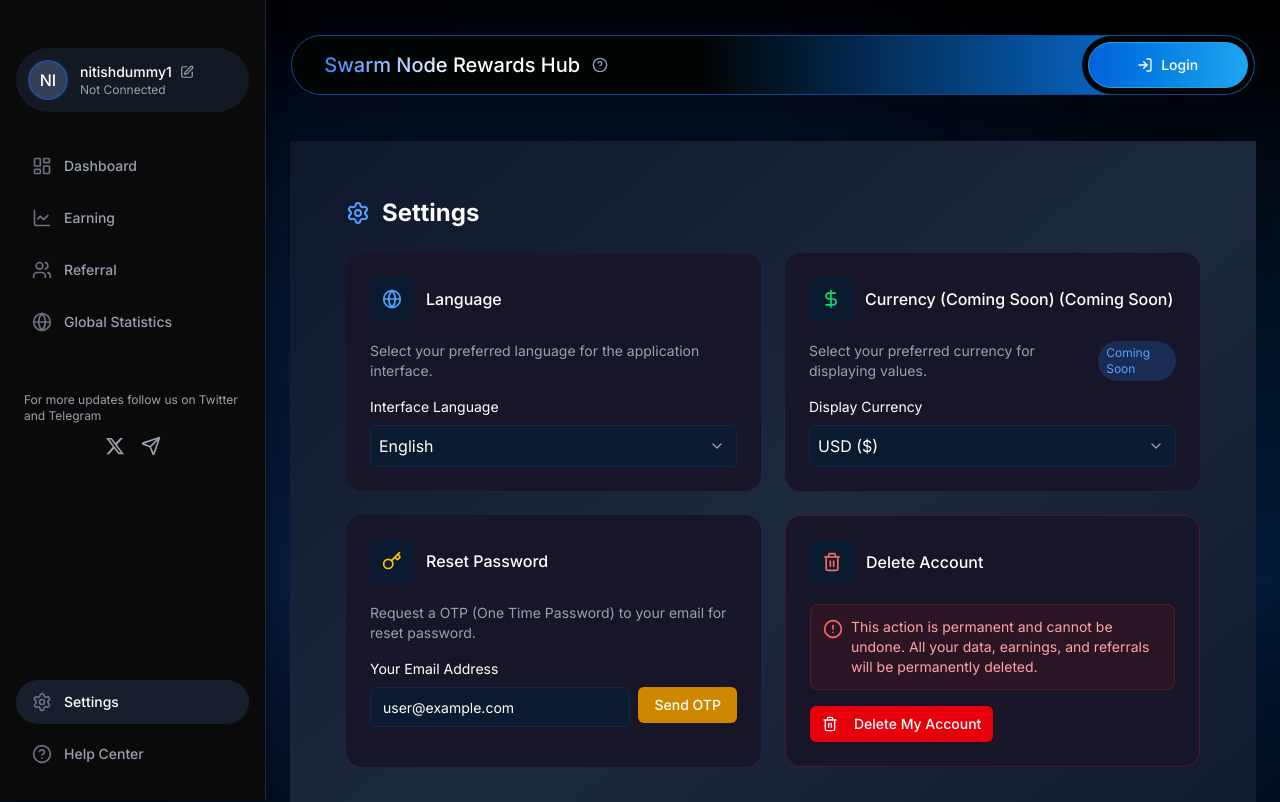
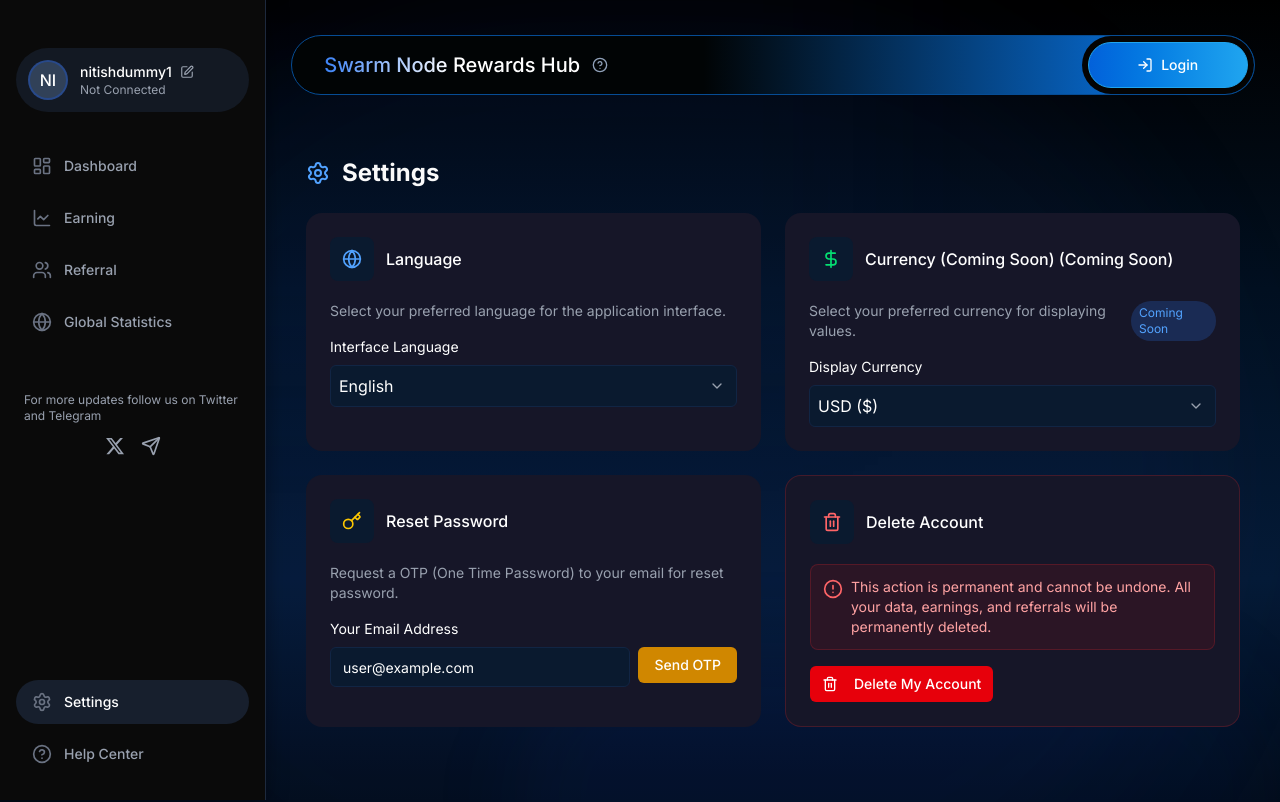
Before and after one commit to nitishmeswal/swarm, a Next.js app: page /settings in a window 1280 px wide. Shown: the top 802 px of the page. Built offline with nearby package versions, Linux system fonts and the light colour scheme.

Commit message:
settings-page-fix

```diff
--- a/src/app/settings/page.tsx
+++ b/src/app/settings/page.tsx
@@ -1,8 +1,8 @@
-import Settings from '@/components/Settings';
+import Settings from "@/components/Settings";
 
 export default function SettingsPage() {
   return (
-    <div className="min-h-screen bg-gradient-to-br from-slate-900 via-slate-800 to-slate-900 p-4 sm:p-6 lg:p-8">
+    <div className="min-h-screen">
       <Settings />
     </div>
   );
--- a/src/components/Settings.tsx
+++ b/src/components/Settings.tsx
@@ -459,7 +459,8 @@ const Settings: React.FC = () => {
       console.log("Redirecting to home page...");
     } catch (error: unknown) {
       console.error("Delete account error:", error);
-      const errorMessage = error instanceof Error ? error.message : 'Unknown error occurred';
+      const errorMessage =
+        error instanceof Error ? error.message : "Unknown error occurred";
       toast.error(`Failed to delete account: ${errorMessage}`);
     } finally {
       setIsDeleteAccountLoading(false);
@@ -468,7 +469,7 @@ const Settings: React.FC = () => {
   };
 
   return (
-    <div className="space-y-6 p-6 rounded-3xl max-w-7xl mx-auto">
+    <div className="space-y-6 p-4 rounded-3xl max-w-7xl">
       <div className="flex items-center gap-3 mb-6">
         <SettingsIcon className="w-6 h-6 text-blue-400" />
         <h2 className="text-2xl font-bold">{t("settings")}</h2>
```
